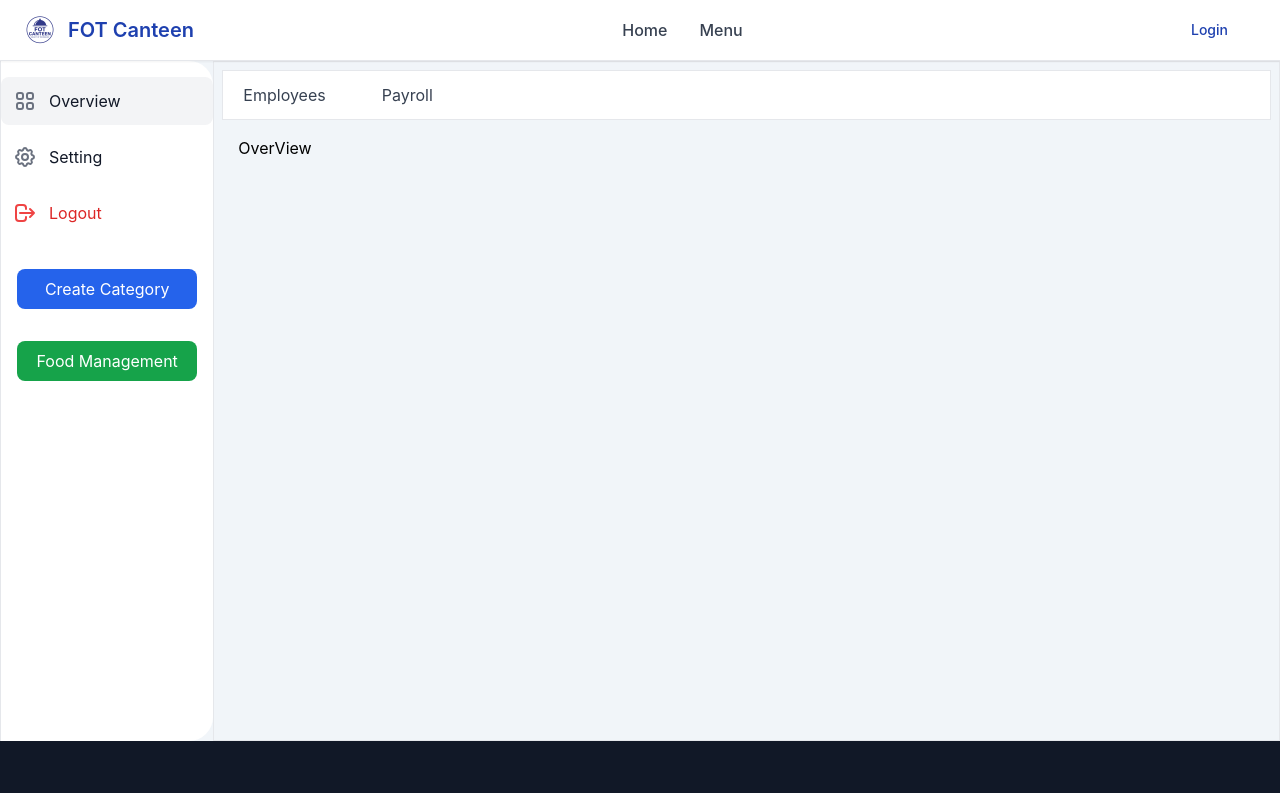
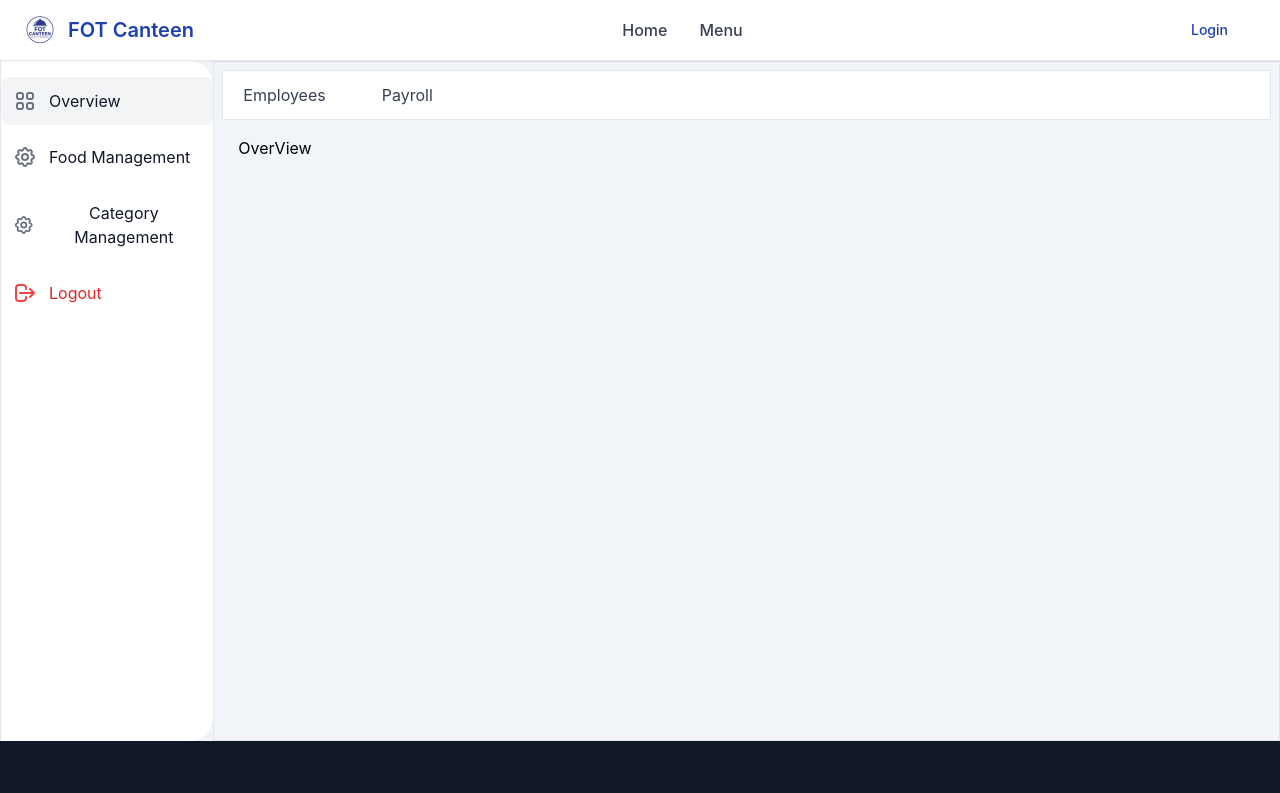
Before and after one commit to GHDBASHEN/Hacktrail-Team-OrionX, a React (Create React App) app in the folder OrionXCanteen/frontend/: page /superAdmin in a window 1280 px wide. Shown: the top 793 px of the page. Built offline with nearby package versions, Linux system fonts and the light colour scheme; sample sign-in values are in the browser's storage; the HTML template or start-up script is replaced by a standard one.

Commit message:
update ashen navs

```diff
--- a/OrionXCanteen/frontend/src/components/superAdminSideNavs/DefaultSAN.js
+++ b/OrionXCanteen/frontend/src/components/superAdminSideNavs/DefaultSAN.js
@@ -2,6 +2,8 @@ import React, { useState } from 'react';
 import { Logout } from '../../components/Logout';
 import OverView from '../../pages/superAdmin/OverView';
 import { HiOutlineViewGrid, HiOutlineCog, HiOutlineLogout } from 'react-icons/hi';
+import FoodManagement from '../../pages/Admin/FoodManagement';
+import CategoryManagement from '../../pages/Admin/CreateCategory';
 
 const DefaultSAN = ({ setRenderContent, closeMobileMenu }) => {
   const [clickedItem, setClickedItem] = useState('overview');
@@ -12,6 +14,13 @@ const DefaultSAN = ({ setRenderContent, closeMobileMenu }) => {
         setClickedItem('overview');
         setRenderContent(() => () => <OverView />);
         break;
+      case 'foodManagement':
+        setClickedItem('foodManagement');
+        setRenderContent(() => () => <FoodManagement />);
+        break;
+      case 'categoryManagement':
+        setClickedItem('categoryManagement');
+        setRenderContent(() => () => <CategoryManagement />);
         break;
       default:
         setRenderContent(() => () => <OverView />);
@@ -37,13 +46,24 @@ const DefaultSAN = ({ setRenderContent, closeMobileMenu }) => {
         </li>
         <li>
           <button
-            onClick={() => handleRenderContent('setting')}
+            onClick={() => handleRenderContent('foodManagement')}
             className={`flex items-center w-full p-3 text-base font-normal text-gray-900 rounded-lg hover:bg-gray-100 group ${
               clickedItem === 'setting' ? 'bg-gray-100' : ''
             }`}
           >
             <HiOutlineCog className="w-6 h-6 text-gray-500 group-hover:text-gray-900" />
-            <span className="ml-3">Setting</span>
+            <span className="ml-3">Food Management</span>
+          </button>
+        </li>
+        <li>
+          <button
+            onClick={() => handleRenderContent('categoryManagement')}
+            className={`flex items-center w-full p-3 text-base font-normal text-gray-900 rounded-lg hover:bg-gray-100 group ${
+              clickedItem === 'categoryManagement' ? 'bg-gray-100' : ''
+            }`}
+          >
+            <HiOutlineCog className="w-6 h-6 text-gray-500 group-hover:text-gray-900" />
+            <span className="ml-3">Category Management</span>
           </button>
         </li>
         <li>
--- a/OrionXCanteen/frontend/src/pages/SuperAdminDB.js
+++ b/OrionXCanteen/frontend/src/pages/SuperAdminDB.js
@@ -7,6 +7,7 @@ import { HiMenu, HiX } from 'react-icons/hi';
 import OverView from './superAdmin/OverView';
 import CreateCategory from '../pages/Admin/CreateCategory.js';
 import FoodManagement from '../pages/Admin/FoodManagement.js';
+import CategoryManagement from '../pages/Admin/CreateCategory.js';
 
 const SuperAdminDB = () => {
   const [topNav, setTopNav] = useState();
@@ -129,20 +130,7 @@ const SuperAdminDB = () => {
         {/* Render navigation based on topNav state */}
         {renderNavs()}
         {/* Create Category Button under Overview */}
-        <button
-          type="button"
-          className="m-4 px-4 py-2 bg-blue-600 text-white rounded-lg hover:bg-blue-700 transition"
-          onClick={() => setRenderContent(() => () => <CreateCategory />)}
-        >
-          Create Category
-        </button>
-        <button
-          type="button"
-          className="m-4 px-4 py-2 bg-green-600 text-white rounded-lg hover:bg-green-700 transition"
-          onClick={() => setRenderContent(() => () => <FoodManagement />)}
-        >
-          Food Management
-        </button>
+
       </div>
 
       {/* Main Content Area */}
```
